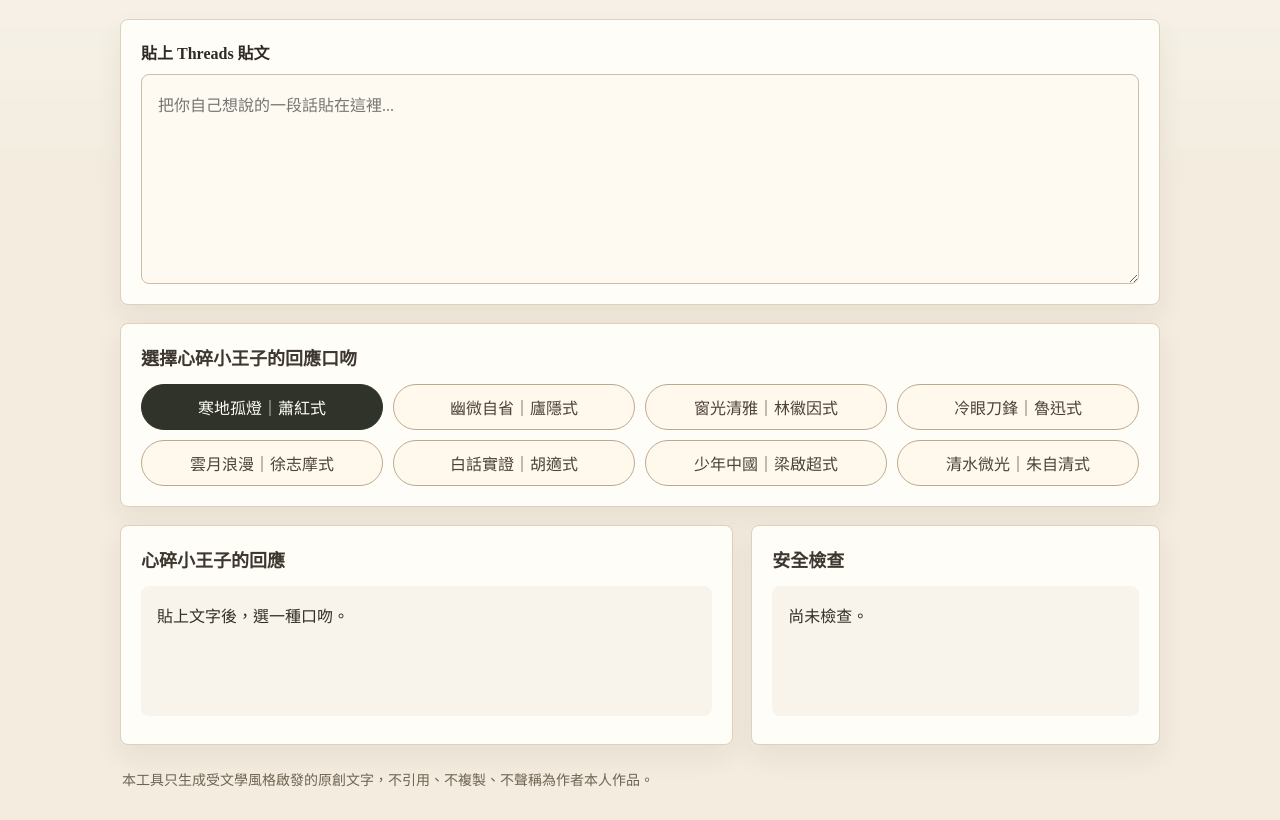
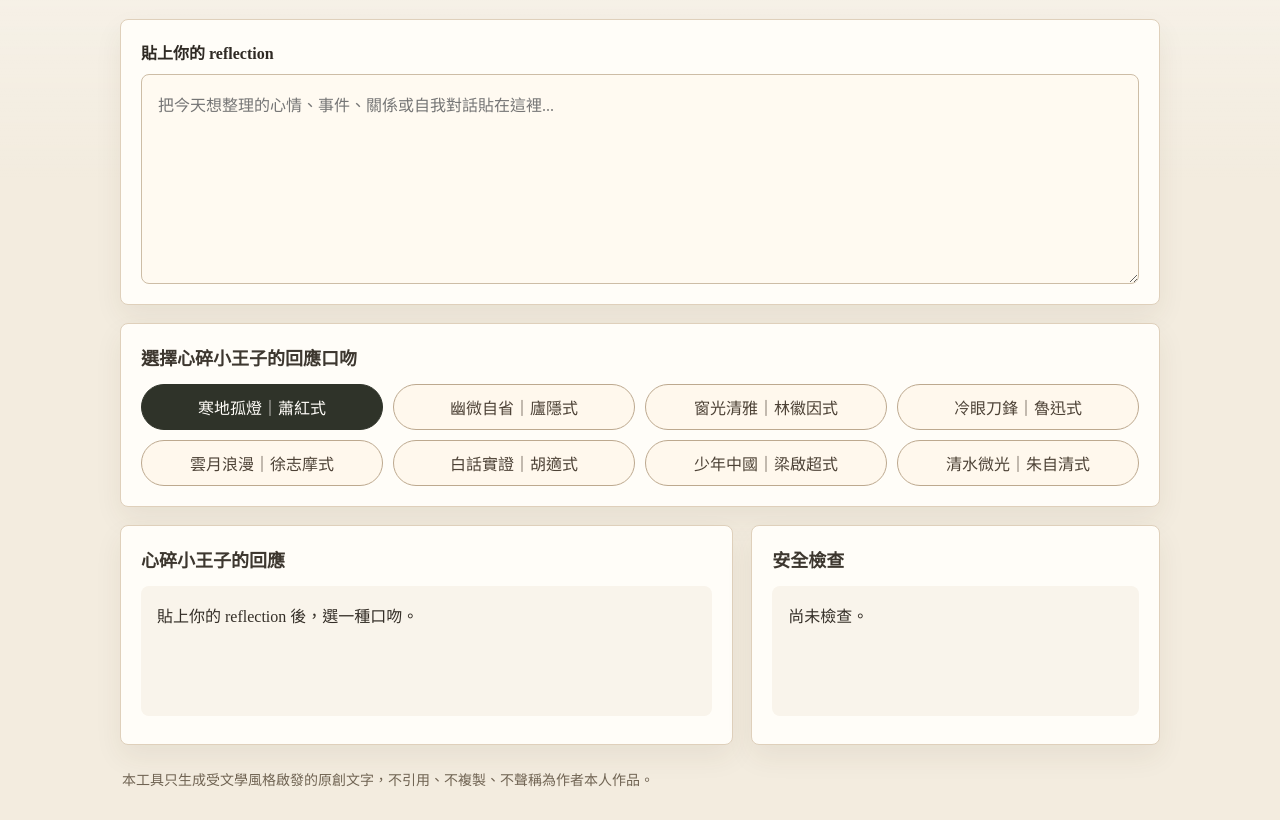
Before and after one commit to Alexintw/heartbreak-prince-bot, a plain HTML site: page client/index.html in a window 1280 px wide. Shown: the part 82-902 px from the top of the page. Drawn offline with Linux system fonts and the light colour scheme.

Commit message:
Refocus UI copy on personal reflection

```diff
--- a/client/index.html
+++ b/client/index.html
@@ -13,8 +13,8 @@
     </header>
 
     <section class="panel">
-      <label class="textarea-label" for="inputText">貼上 Threads 貼文</label>
-      <textarea id="inputText" placeholder="把你自己想說的一段話貼在這裡..."></textarea>
+      <label class="textarea-label" for="inputText">貼上你的 reflection</label>
+      <textarea id="inputText" placeholder="把今天想整理的心情、事件、關係或自我對話貼在這裡..."></textarea>
     </section>
 
     <section class="panel">
@@ -34,7 +34,7 @@
     <section class="result-grid">
       <article class="result-box">
         <h2>心碎小王子的回應</h2>
-        <div id="result" class="output-text">貼上文字後，選一種口吻。</div>
+        <div id="result" class="output-text">貼上你的 reflection 後，選一種口吻。</div>
       </article>
 
       <article class="result-box">
```
